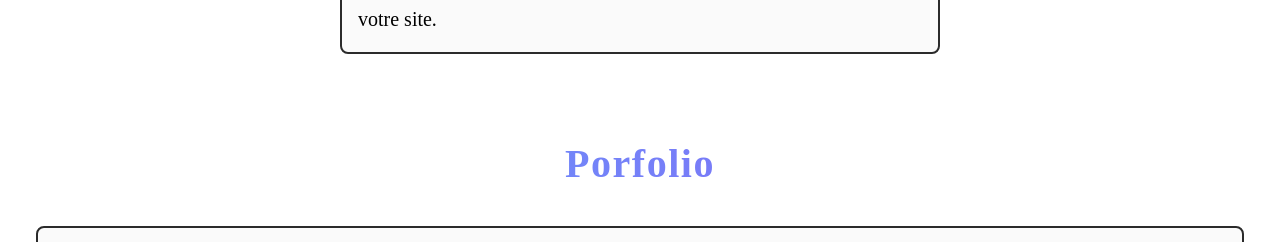
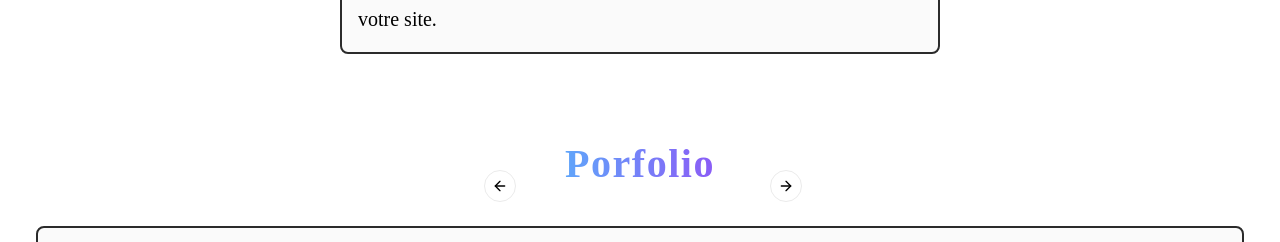
Before and after one commit to ChristopheC-83/c_de_c_front, a Next.js app: page / in a window 1280 px wide. Shown: the part 1480-1722 px from the top of the page. Built offline with nearby package versions, Linux system fonts and the light colour scheme; a web font is replaced by a local one.

Commit message:
caroussel portfolio en place

```diff
--- a/components/homeComponents/portfolio/Portfolio.jsx
+++ b/components/homeComponents/portfolio/Portfolio.jsx
@@ -1,16 +1,35 @@
 import { portfolioList } from "@/datas/portfolioList";
 import PageCard from "./components/PageCard";
+import {
+  Carousel,
+  CarouselContent,
+  CarouselItem,
+  CarouselNext,
+  CarouselPrevious,
+} from "@/components/shadcn/carousel";
+import { Card, CardContent } from "@/components/shadcn/card";
 
 export default function Portfolio() {
   return (
-    <div className="container  ">
-      <h2 className="text-center clip mb-8">Porfolio</h2>
-
-      <div className="flex flex-col gap-8">
-        {portfolioList.map((page) => (
-          <PageCard key={page.id} page={page} />
-        ))}
-      </div>
+    <div className="container">
+      <h2 className="text-center clip mb-8 w-fit mx-auto">Porfolio</h2>
+      <Carousel
+        className="w-full max-w-xs"
+        opts={{
+          // align: "start",
+          loop: true,
+        }}
+      >
+        <CarouselContent>
+          {portfolioList.map((page) => (
+            <CarouselItem key={page.id}>
+              <PageCard page={page} />
+            </CarouselItem>
+          ))}
+        </CarouselContent>
+        <CarouselPrevious />
+        <CarouselNext />
+      </Carousel>
     </div>
   );
 }
--- a/components/homeComponents/portfolio/components/PageCard.tsx
+++ b/components/homeComponents/portfolio/components/PageCard.tsx
@@ -15,7 +15,7 @@ type PageCardProps = {
 
 export default function PageCard({ page }: PageCardProps) {
   return (
-    <div className="flex flex-col  lg:flex-row w-full h-fit justify-center lg:justify-start border-2 border-ring rounded-lg bg-card text-card-foreground px-3  lg:px-1">
+    <div className="flex flex-col lg:flex-row w-full h-fit justify-center lg:justify-start border-2 border-ring rounded-lg bg-card text-card-foreground px-3  lg:px-1">
       {/* image pour mobile */}
       <Link
         href={page.link}
--- a/components/shadcn/carousel.tsx
+++ b/components/shadcn/carousel.tsx
@@ -208,7 +208,7 @@ const CarouselPrevious = React.forwardRef<
       className={cn(
         "absolute  h-8 w-8 rounded-full",
         orientation === "horizontal"
-          ? "-left-12 top-1/2 -translate-y-1/2"
+          ? "left-1/2 top-[-40px] -translate-x-[156px] -translate-y-1/2"
           : "-top-12 left-1/2 -translate-x-1/2 rotate-90",
         className
       )}
@@ -237,7 +237,7 @@ const CarouselNext = React.forwardRef<
       className={cn(
         "absolute h-8 w-8 rounded-full",
         orientation === "horizontal"
-          ? "-right-12 top-1/2 -translate-y-1/2"
+          ?  "left-1/2 top-[-40px] translate-x-[130px] -translate-y-1/2"
           : "-bottom-12 left-1/2 -translate-x-1/2 rotate-90",
         className
       )}
```
